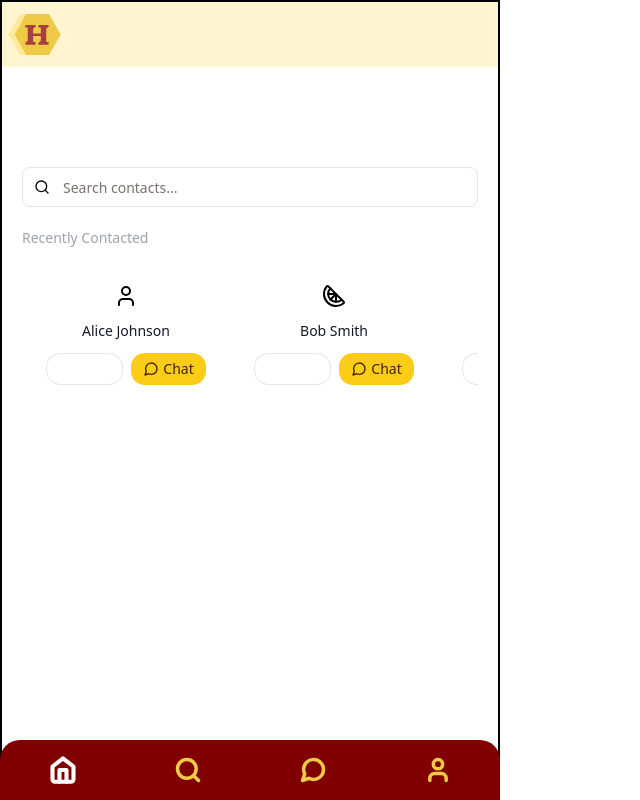
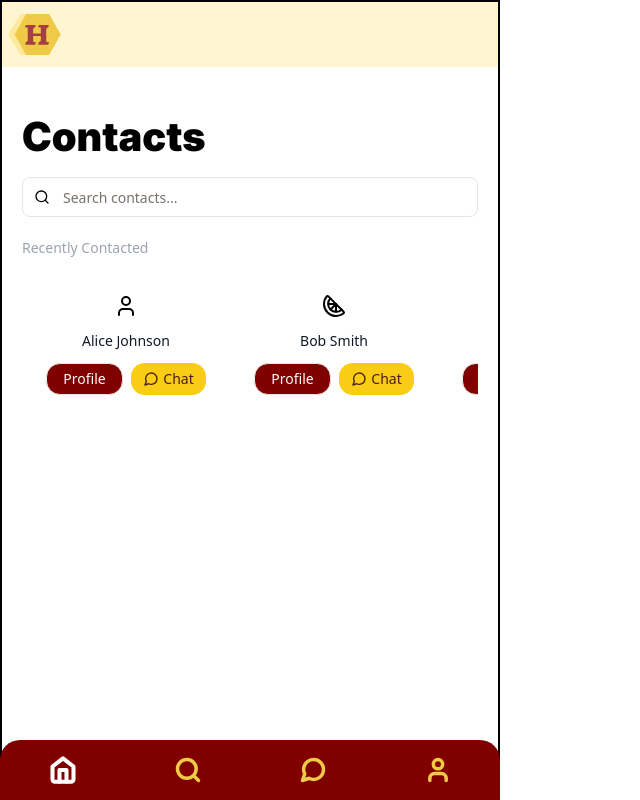
Before and after one commit to elhagen13/CSC484, a React (Create React App) app: page /contacts in a window 1280 px wide. Shown: the whole page, without its empty margins (0-640 px from the left). Built offline with nearby package versions, Linux system fonts and the light colour scheme.

Commit message:
Fix Contacts header, fix profile link

```diff
--- a/src/pages/Contacts.tsx
+++ b/src/pages/Contacts.tsx
@@ -6,6 +6,7 @@ import { Button } from "@/components/ui/button";
 import { useNavigate } from "react-router-dom";
 import fakePeople, {Contact} from "@/fakePeople";
 import SearchBar from "@/components/ui/search-bar";
+import UserProfile from "@/pages/UserProfile";
 
 const ContactsPage = () => {
   const navigate = useNavigate();
@@ -36,11 +37,11 @@ const ContactsPage = () => {
       flexDirection: 'column', gap: '20px', marginTop: '20px'
     }}>
       <div style={{
-        width: '100%', textAlign: 'right'
+        width: '100%', textAlign: 'left'
       }}>
         <div style={{
-          width: '100%', height: '40px', color: 'white', fontSize: '30px',
-          fontFamily: 'Inter', fontWeight: '900', wordWrap: 'break-word'
+          width: '100%', height: '50px', color: 'black', fontSize: '40px',
+          fontFamily: 'Inter', fontWeight: '900'
         }}>
           Contacts
         </div>
@@ -90,7 +91,7 @@ const ContactsPage = () => {
                       onClick={() => navigateToProfile(contact)}
                       variant="outline"
                       style={{
-                        flex: 1, height: '32px', color: 'white', minWidth: 0, padding: '0 8px'
+                        flex: 1, height: '32px', color: 'white', minWidth: 0, padding: '0 8px', backgroundColor: '#800000'
                       }}
                     >
                       Profile
@@ -146,7 +147,7 @@ const ContactsPage = () => {
                   onClick={() => navigateToProfile(contact)}
                   variant="outline"
                   style={{
-                    height: '32px', padding: '0 12px', color: 'white'
+                    height: '32px', padding: '0 12px', color: 'white', backgroundColor: '#800000'
                   }}
                 >
                   Profile
```
